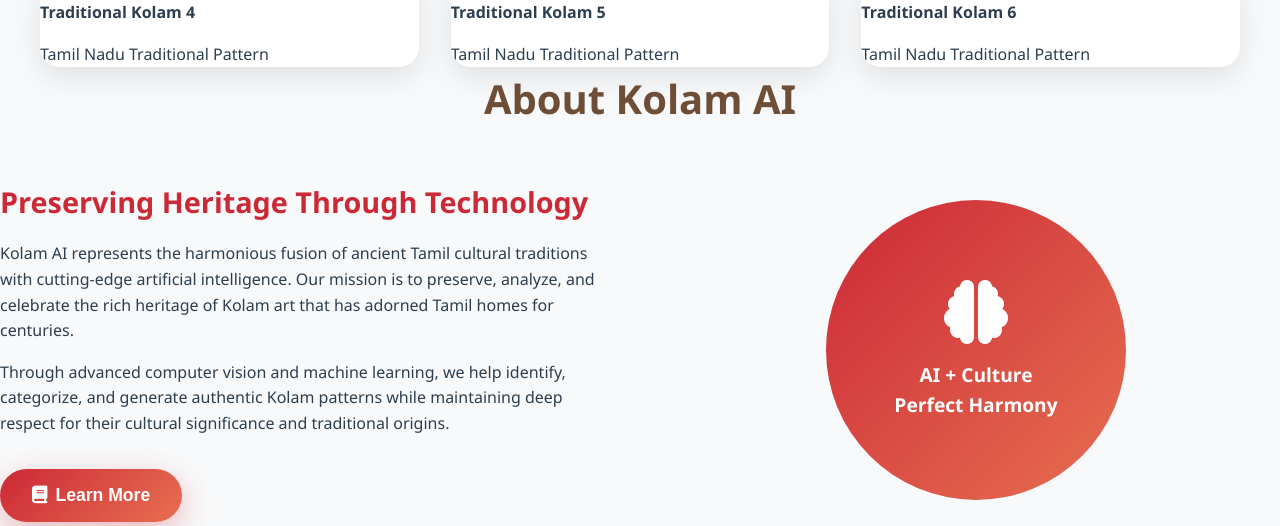
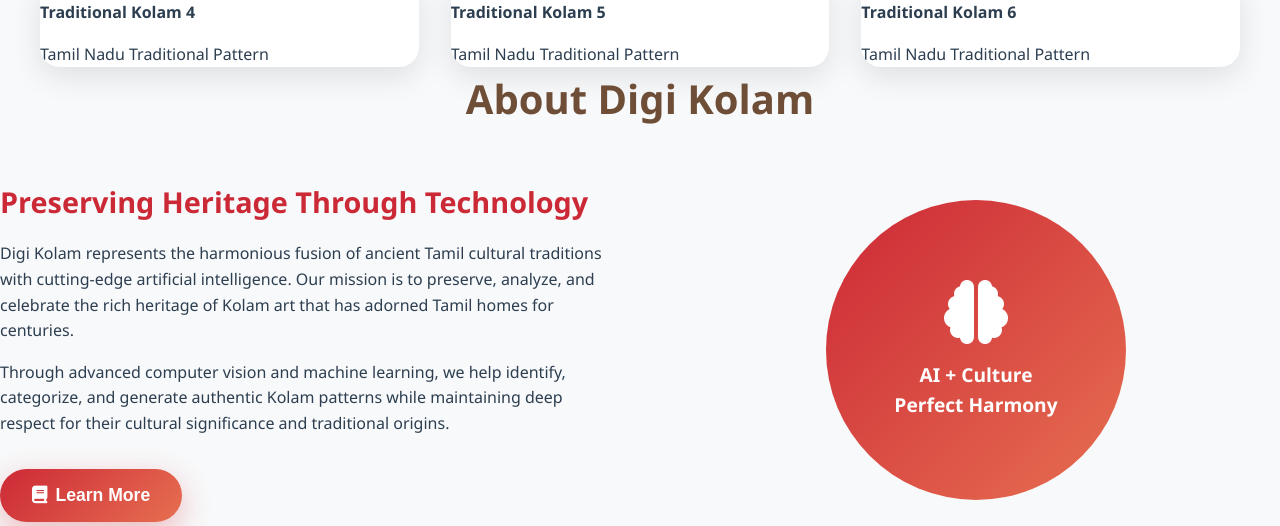
Before and after one commit to VISHWAJITH-GS/KOLAMAI, a Flask app: page / in a window 1280 px wide. Shown: the part 2726-3252 px from the top of the page. Run offline with Flask 3, Linux system fonts and the light colour scheme.

Commit message:
Update index.html

```diff
--- a/templates/index.html
+++ b/templates/index.html
@@ -128,12 +128,12 @@
 <!-- About Section -->
 <section class="about-section" id="about">
     <div class="about-container">
-        <h2 class="section-title">About Kolam AI</h2>
+        <h2 class="section-title">About Digi Kolam</h2>
 
         <div style="display: grid; grid-template-columns: 1fr 1fr; gap: 4rem; align-items: center; margin-bottom: 4rem;">
             <div>
                 <h3 style="color: var(--tamil-red); font-size: 1.8rem; margin-bottom: 1rem;">Preserving Heritage Through Technology</h3>
-                <p style="margin-bottom: 1rem;">Kolam AI represents the harmonious fusion of ancient Tamil cultural traditions with cutting-edge artificial intelligence. Our mission is to preserve, analyze, and celebrate the rich heritage of Kolam art that has adorned Tamil homes for centuries.</p>
+                <p style="margin-bottom: 1rem;">Digi Kolam represents the harmonious fusion of ancient Tamil cultural traditions with cutting-edge artificial intelligence. Our mission is to preserve, analyze, and celebrate the rich heritage of Kolam art that has adorned Tamil homes for centuries.</p>
                 <p style="margin-bottom: 1rem;">Through advanced computer vision and machine learning, we help identify, categorize, and generate authentic Kolam patterns while maintaining deep respect for their cultural significance and traditional origins.</p>
                 <div class="hero-ctas" style="margin-top: 2rem;">
                     <button class="btn btn-primary">
@@ -282,7 +282,7 @@
 <section class="py-5 bg-light">
     <div class="container">
         <div class="text-center mb-5">
-            <h2 class="display-5 fw-bold text-primary-red">Why Choose Kolam AI?</h2>
+            <h2 class="display-5 fw-bold text-primary-red">Why Choose Digi Kolam?</h2>
             <p class="lead text-muted">Advanced technology meets traditional wisdom</p>
         </div>
 
@@ -325,7 +325,7 @@
                     <i class="fas fa-mobile-alt feature-icon"></i>
                     <h4>Mobile Friendly</h4>
                     <p class="text-muted">
-                        Access Kolam AI from any device with our responsive design. Take photos and
+                        Access Digi Kolam from any device with our responsive design. Take photos and
                         classify patterns on the go.
                     </p>
                 </div>
```
